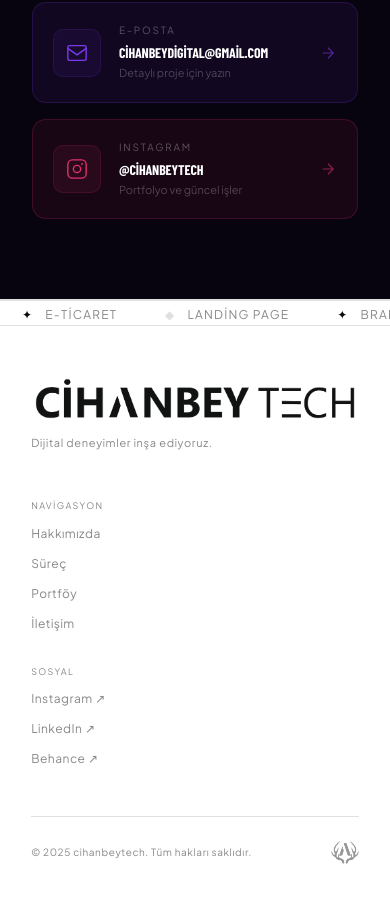
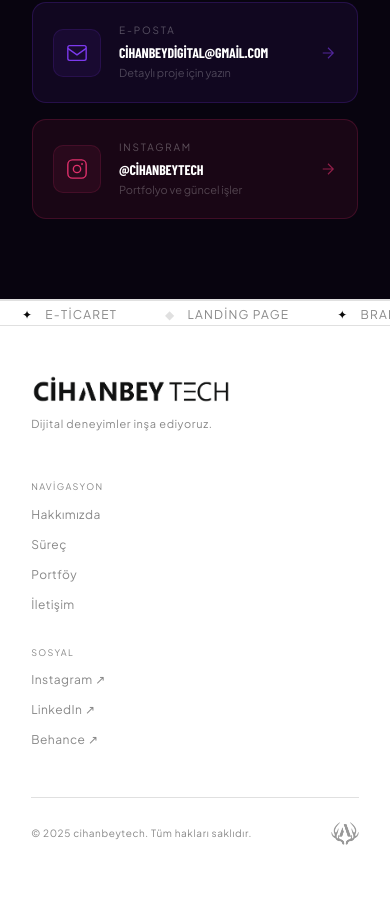
Before and after one commit to AligramTelegram/cihanbeytech, a Next.js app: page / in a window 390 px wide. Shown: the part 7254-8156 px from the top of the page. Built offline with nearby package versions, Linux system fonts and the light colour scheme; a web font is replaced by a local one.

Commit message:
footer: logo natural dimensions, responsive clamp width

```diff
--- a/components/Footer.tsx
+++ b/components/Footer.tsx
@@ -31,9 +31,9 @@ export default function Footer() {
               <Image
                 src="/logo siyah.png"
                 alt="cihanbeytech"
-                width={360}
-                height={72}
-                style={{ objectFit: "contain", display: "block", maxWidth: "100%", height: "auto" }}
+                width={1941}
+                height={286}
+                style={{ display: "block", width: "clamp(200px, 30vw, 360px)", height: "auto" }}
               />
               <p
                 style={{
@@ -42,7 +42,7 @@ export default function Footer() {
                   color: "var(--muted)",
                   marginTop: 12,
                   letterSpacing: "0.06em",
-                  maxWidth: 360,
+                  width: "clamp(200px, 30vw, 360px)",
                 }}
               >
                 Dijital deneyimler inşa ediyoruz.
```
